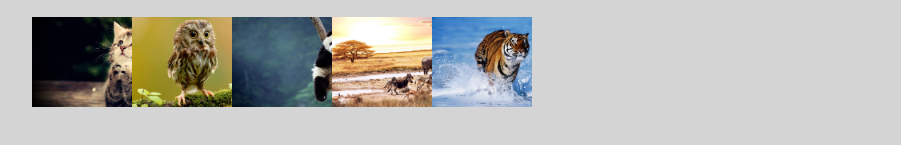
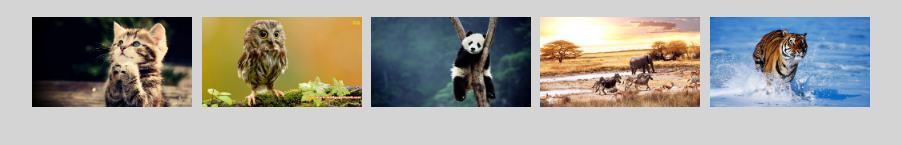
Before and after one commit to Kifrido/Gallery, a plain HTML site: page index.html in a window 1280 px wide. Shown: the part 511-656 px from the top of the page, without its empty margins (189-1090 px from the left). Drawn offline with Linux system fonts and the light colour scheme.

Commit message:
added space between

```diff
--- a/style.css
+++ b/style.css
@@ -28,8 +28,6 @@ img{
 .thumbnails{
     display: flex;
     margin-top: 20px;
-    width: 500px;
-    height: auto;
     justify-content: space-between;
 }
 
```
